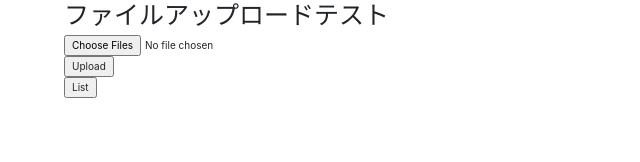
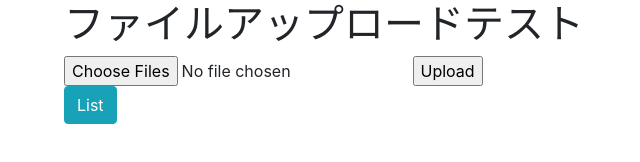
Before and after one commit to THEToilet/uploader, a plain HTML site: page template/index.html in a window 1280 px wide. Shown: the whole page, without its empty margins (21-661 px from the left). Drawn offline with nearby package versions, Linux system fonts and the light colour scheme; files that its build step writes are made by us from their sources.

Commit message:
:art: Application of Bootstrap

```diff
--- a/template/index.html
+++ b/template/index.html
@@ -4,13 +4,9 @@
 		<meta charset="utf-8">
 		<meta name="viewport" content="width=device-width, initial-scale=1">
 		<title>ファイルアップロードテスト</title>
-		<link href="/static/css/bootstrap.min.css" rel="stylesheet">
-		<link href="/static/css/font-awesome.min.css" rel="stylesheet">
 		 <!-- Bootstrap CSS -->
     <link rel="stylesheet" href="https://stackpath.bootstrapcdn.com/bootstrap/4.1.3/css/bootstrap.min.css" integrity="sha384-MCw98/SFnGE8fJT3GXwEOngsV7Zt27NXFoaoApmYm81iuXoPkFOJwJ8ERdknLPMO" crossorigin="anonymous">
 
-		<script type="text/javascript" src="/static/js/jquery-3.4.1.min.js"></script>
-    <script type="text/javascript" src="/static/js/bootstrap.min.js"></script>
 	</head>
 	<body>
 	<div class="container has-success">
@@ -23,7 +19,7 @@
     </form>
 
     <form method="post" action="http://localhost:11180/list">
-            <input type="submit" name="submit" value="List">
+            <input type="submit" name="submit" value="List" class="btn btn-info">
 		</form>
  <!-- Optional JavaScript -->
     <!-- jQuery first, then Popper.js, then Bootstrap JS -->
```
Also changed, not shown: 1 other file.
